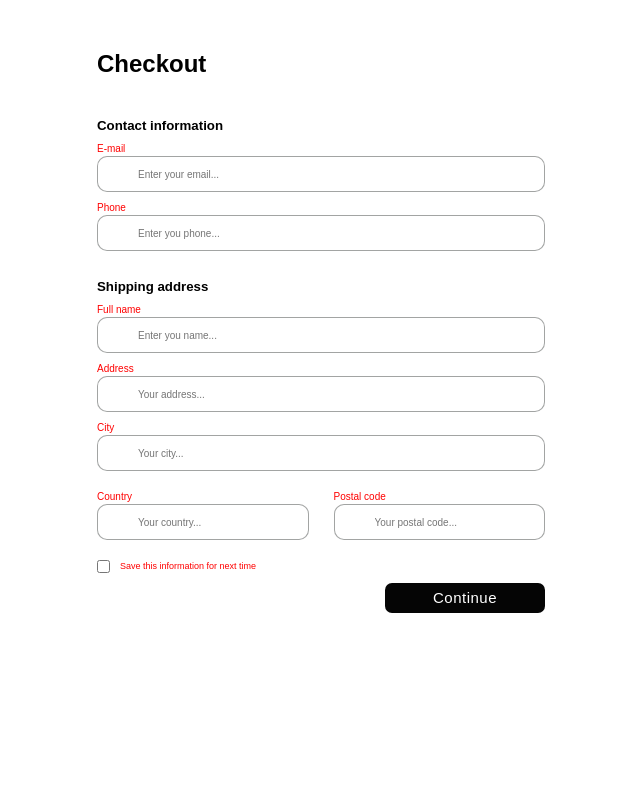
After one commit to Arsalan-03/Online-shop_Arsalan, a PHP site: page /registrate/order in a window 1280 px wide. The commit adds this page. Shown: the whole page, without its empty margins (95-735 px from the left). Run offline with PHP 8.4, Linux system fonts and the light colour scheme.

Commit message:
create orders

```diff
--- /dev/null
+++ b/app/View/order.php
@@ -0,0 +1,290 @@
+<header>
+    <h2 style="color: black">Checkout</h2>
+</header>
+
+<main>
+
+    <section class="checkout-form">
+        <form action="/order" method="POST">
+            <h5 style="color: black">Contact information</h5>
+            <div class="form-control">
+                <label for="checkout-email">E-mail</label>
+                <div>
+                    <span class="fa fa-envelope"></span>
+                    <input type="email" id="email" name="email" placeholder="Enter your email...">
+                </div>
+            </div>
+            <div class="form-control">
+                <label for="phone">Phone</label>
+                <div>
+                    <span class="fa fa-phone"></span>
+                    <input type="tel" name="phone" id="phone" placeholder="Enter you phone...">
+                </div>
+            </div>
+            <br>
+            <h5 style="color: black">Shipping address</h5>
+            <div class="form-control">
+                <label for="name">Full name</label>
+                <div>
+                    <span class="fa fa-user-circle"></span>
+                    <input type="text" id="name" name="name" placeholder="Enter you name...">
+                </div>
+            </div>
+            <div class="form-control">
+                <label for="address">Address</label>
+                <div>
+                    <span class="fa fa-home"></span>
+                    <input type="text" name="address" id="address" placeholder="Your address...">
+                </div>
+            </div>
+            <div class="form-control">
+                <label for="city">City</label>
+                <div>
+                    <span class="fa fa-building"></span>
+                    <input type="text" name="city" id="city" placeholder="Your city...">
+                </div>
+            </div>
+            <div class="form-group">
+                <div class="form-control">
+                    <label for="country">Country</label>
+                    <div>
+                        <span class="fa fa-globe"></span>
+                        <input type="text" name="country" id="country" placeholder="Your country..." list="country-list">
+                        <datalist id="country-list">
+                            <option value="China"></option>
+                            <option value="USA"></option>
+                            <option value="Russia"></option>
+                            <option value="Japan"></option>
+                            <option value="Mongolia"></option>
+                        </datalist>
+                    </div>
+                </div>
+                <div class="form-control">
+                    <label for="postal">Postal code</label>
+                    <div>
+                        <span class="fa fa-archive"></span>
+                        <input type="numeric" name="postal" id="postal" placeholder="Your postal code...">
+                    </div>
+                </div>
+            </div>
+            <div class="form-control checkbox-control">
+                <input type="checkbox" name="checkout-checkbox" id="checkout-checkbox">
+                <label for="checkout-checkbox">Save this information for next time</label>
+            </div>
+            <div class="form-control-btn">
+                <button>Continue</button>
+            </div>
+        </form>
+    </section>
+
+
+</main>
+
+
+<style>
+    * {
+        box-sizing: border-box;
+        margin: 0;
+        padding: 0;
+    }
+    body {
+        font-family: "Poppins", sans-serif;
+        height: 100vh;
+        width: 70%;
+        margin: 0px auto;
+        padding: 50px 0px 0px;
+        color: #4E5150;
+
+
+        header {
+
+            height: 5%;
+            margin-bottom: 30px;
+
+            > h3 {
+                font-size: 25px;
+                color: #4E5150;
+                font-weight: 500;
+            }
+
+        }
+
+        main {
+            height: 85%;
+            display: flex;
+            column-gap: 100px;
+
+            .checkout-form  {
+                width: 50%;
+
+                form {
+
+                    h6 {
+                        font-size: 12px;
+                        font-weight: 500;
+                    }
+
+                    .form-control  {
+                        margin: 10px 0px;
+                        position: relative;
+                        color: black;
+                        color: red;
+
+                        label:not([for="checkout-checkbox"]) {
+                            display: block;
+                            font-size: 10px;
+                            font-weight: 500;
+                            margin-bottom: 2px;
+                        }
+
+                        input:not([type="checkbox"]) {
+                            width: 100%;
+                            padding: 10px 10px 10px 40px;
+                            border-radius: 10px;
+                            outline: none;
+                            border: .2px solid #4e515085;
+                            font-size: 12px;
+                            font-weight: 700;
+
+                            &::placeholder {
+                                font-size: 10px;
+                                font-weight: 500;
+                            }
+                        }
+
+                        label[for="checkout-checkbox"] {
+                            font-size: 9px;
+                            font-weight: 500;
+                            line-height: 10px;
+                        }
+
+                        > div {
+                            position: relative;
+
+                            span.fa {
+                                position: absolute;
+                                top: 50%;
+                                left: 0%;
+                                transform: translate(15px, -50%);
+                            }
+                        }
+                    }
+
+                    .form-group {
+                        display: flex;
+                        column-gap: 25px;
+                    }
+
+                    .checkbox-control {
+                        display: flex;
+                        align-items: center;
+                        column-gap: 10px;
+                    }
+
+                    .form-control-btn {
+                        display: flex;
+                        align-items: center;
+                        justify-content: flex-end;
+
+                        button {
+                            padding: 15px 80px;
+                            font-size: 15px;
+                            color: #fff;
+                            background: #050505;
+                            border: 0;
+                            border-radius: 7px;
+                            letter-spacing: .5px;
+                            font-weight: 200;
+                            cursor: pointer;
+                        }
+                    }
+                }
+            }
+                                img {
+                                    width: 100%;
+                                    object-fit: fill;
+                                    border-radius: 10px;
+                                }
+                            }
+                                    span {
+                                        color: #4E5150;
+                                        text-decoration: line-through;
+                                        margin-left: 10px;
+                                    }
+                                }
+
+                                    button {
+                                        background: #E0E0E0;
+                                        color: #828282;
+                                        width: 15px;
+                                        height: 15px;
+                                        display: flex;
+                                        justify-content: center;
+                                        align-items: center;
+                                        border: 0;
+                                        cursor: pointer;
+                                        border-radius: 3px;
+                                        font-weight: 500;
+                                    }
+                                }
+                            }
+                        }
+                    }
+                        p {
+                            font-size: 10px;
+                            font-weight: 500;
+                        }
+                    }
+                }
+            }
+        }
+
+        footer {
+
+            height: 5%;
+            color: #BDBDBD;
+            display: -ms-grid;
+            display: grid;
+            place-items: center;
+            font-size: 12px;
+
+            a {
+                text-decoration: none;
+                color: inherit;
+            }
+
+        }
+
+    }
+
+    @media screen and (max-width: 1024px) {
+        body {
+            width: 80%;
+
+            main {
+                column-gap: 70px;
+            }
+        }
+    }
+
+    @media screen and (max-width: 768px) {
+        body {
+            width: 92%;
+
+            main {
+                flex-direction: column-reverse;
+                height: auto;
+                margin-bottom: 50px;
+
+                .checkout-form {
+                    width: 100%;
+                    margin-top: 35px;
+                }
+
+
+            footer {
+                height: 10%;
+            }
+        }
+    }
+</style>
```
Also changed, not shown: app/Controller/OrderController.php (added, +58 -0 lines), app/Core/App.php (+11 -0 lines), app/Model/Order.php (added, +13 -0 lines), app/View/cart.php (+9 -9 lines).
